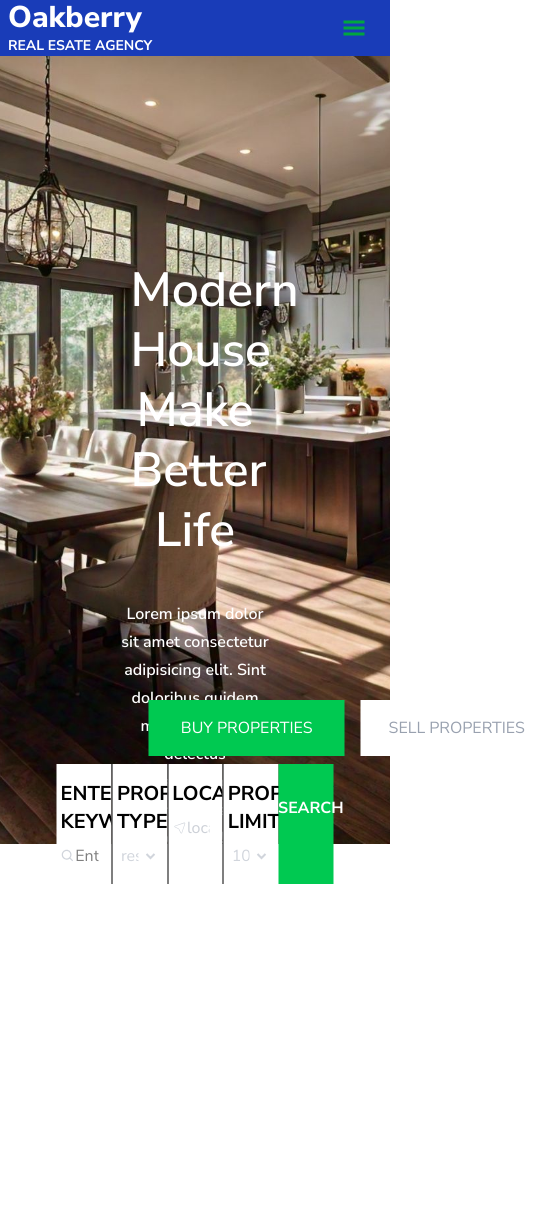
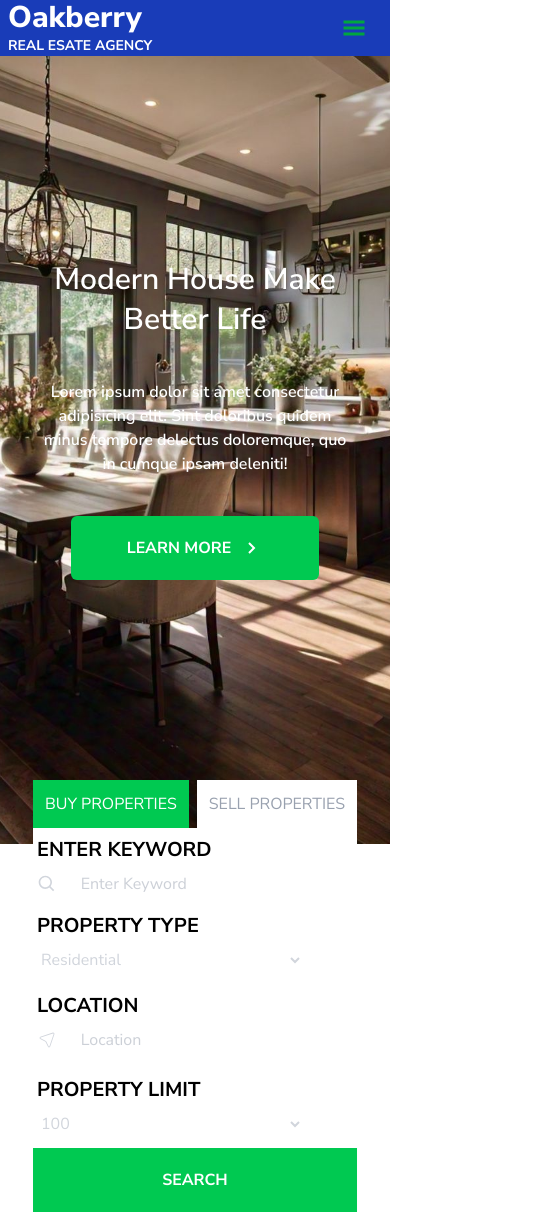
Before and after one commit to wetwan/real-esate, a React (Vite) app: page / in a window 390 px wide. Shown: the whole page, 553 px wide, since content can reach past the window. Before the commit the page ends 908 px from the top, so only its background shows below. Built offline with nearby package versions, Linux system fonts and the light colour scheme.

Commit message:
mobile resposive set for hero and search

```diff
--- a/src/components/Button.tsx
+++ b/src/components/Button.tsx
@@ -8,7 +8,7 @@ type Props = {
   className?: string;
   onClick?: (e: React.MouseEvent<HTMLButtonElement>) => void;
   disabled?: boolean;
-  arrow?: IconType; // Make arrow optional
+  arrow?: IconType;
 };
 
 const Button: React.FC<Props> = ({
--- a/src/components/Hero.tsx
+++ b/src/components/Hero.tsx
@@ -12,14 +12,14 @@ const Hero = () => {
           className=" bg-center bg-no-repeat bg-cover w-full h-dvh py-60"
           style={{ backgroundImage: `url(${assests.image})` }}
         >
-          <div className="w-3/6 mx-auto p-5 text-white ">
-            <h1 className="w-5/6 mx-auto text-5xl leading-15 font-semibold text-center">
+          <div className="lg:w-2/6 mx-auto p-5 text-white ">
+            <h1 className="w-5/6 mx-auto md:text-5xl text-3xl lg:leading-15 leading-10 font-semibold text-center">
               {" "}
               Let Your Home Be Unique & Stylist
             </h1>
             <p
               className="text-center mt-10
-             font-semibold leading-7"
+             font-semibold lg:leading-7 px-5"
             >
               Lorem ipsum dolor sit amet consectetur adipisicing elit. Sint
               doloribus quidem minus tempore delectus doloremque, quo in cumque
@@ -28,7 +28,7 @@ const Hero = () => {
             <Button
               arrow={BiChevronRight}
               text="learn more"
-              className="block px-20 py-5 bg-green-500 rounded-md uppercase font-bold mx-auto my-10"
+              className="block px-14 py-5 bg-green-500 rounded-md uppercase font-bold mx-auto my-10"
             />
           </div>
         </div>
@@ -36,13 +36,13 @@ const Hero = () => {
           className=" bg-center bg-no-repeat bg-cover w-full h-dvh py-60"
           style={{ backgroundImage: `url(${assests.image2})` }}
         >
-          <div className="w-3/6 mx-auto p-5 text-white ">
-            <h1 className="w-5/6 mx-auto text-5xl leading-15 font-semibold text-center">
+          <div className="lg:w-2/6 mx-auto p-5 text-white ">
+            <h1 className="w-5/6 mx-auto md:text-5xl text-3xl lg:leading-15 leading-10 font-semibold text-center">
               Modern House Make Better Life
             </h1>
             <p
               className="text-center mt-10
-             font-semibold leading-7"
+             font-semibold lg:leading-7 px-5"
             >
               Lorem ipsum dolor sit amet consectetur adipisicing elit. Sint
               doloribus quidem minus tempore delectus doloremque, quo in cumque
@@ -51,7 +51,7 @@ const Hero = () => {
             <Button
               arrow={BiChevronRight}
               text="learn more"
-              className="block px-20 py-5 bg-green-500 rounded-md uppercase font-bold mx-auto my-10"
+              className="block px-14 py-5 bg-green-500 rounded-md uppercase font-bold mx-auto my-10"
             />
           </div>
         </div>
@@ -59,13 +59,13 @@ const Hero = () => {
           className=" bg-center bg-no-repeat bg-cover w-full h-dvh py-60"
           style={{ backgroundImage: `url(${assests.image3})` }}
         >
-          <div className="w-3/6 mx-auto p-5 text-white ">
-            <h1 className="w-5/6 mx-auto  text-5xl leading-15 font-semibold text-center">
+          <div className="lg:w-2/6 mx-auto p-5 text-white ">
+            <h1 className="w-5/6 mx-auto  md:text-5xl text-3xl lg:leading-15 leading-10 font-semibold text-center">
               Your Property Is Our Priority
             </h1>
             <p
               className="text-center mt-10
-             font-semibold leading-7"
+             font-semibold lg:leading-7 px-5"
             >
               Lorem ipsum dolor sit amet consectetur adipisicing elit. Sint
               doloribus quidem minus tempore delectus doloremque, quo in cumque
@@ -74,7 +74,7 @@ const Hero = () => {
             <Button
               arrow={BiChevronRight}
               text="learn more"
-              className="block px-20 py-5 bg-green-500 rounded-md uppercase font-bold mx-auto my-10"
+              className="block px-14 py-5 bg-green-500 rounded-md uppercase font-bold mx-auto my-10"
             />
           </div>
         </div>
--- a/src/components/Navbar.tsx
+++ b/src/components/Navbar.tsx
@@ -13,7 +13,7 @@ const Navbar = () => {
   };
   const navigate = useNavigate();
   return (
-    <header className="w-full bg-black/20 max-lg:bg-blue-800">
+    <header className="w-full bg-black/20 max-lg:bg-blue-800 max-lg:fixed -top-0">
       <nav className="lg:w-5/6 w-full items-center justify-between lg:mx-auto  max-lg:px-2  flex">
         <div
           className="text-white font-bold cursor-pointer h-full"
@@ -53,7 +53,7 @@ const Navbar = () => {
             initial={{ y: -100, opacity: 0.2 }}
             animate={{ y: 0, opacity: 1 }}
             transition={{ duration: 0.2, ease: "easeOut" }}
-            className="fixed top-20 z-50  bottom-[300px]  w-full   left-0 right-0  transition-all duration-500 ease-linear  bg-blue-700"
+            className="fixed top-14 z-50  bottom-[300px]  w-full   left-0 right-0  transition-all duration-500 ease-linear  bg-blue-700"
             onClick={() => setIsOpen(!isOpen)}
           >
             <ul className="flex flex-col items-start py-5 px-10 uppercase text-white gap-5">
--- a/src/components/Search.tsx
+++ b/src/components/Search.tsx
@@ -6,14 +6,14 @@ const Search = () => {
   const [properties, setProperties] = useState("buy");
 
   return (
-    <div className=" w-5/6   mb-20 absolute -bottom-36 p-6 left-1/2 h- -translate-x-1/2">
-      <div className="w-2/6 py-2 mx-auto flex items-center justify-between gap-4 mb-0 text-white">
+    <div className=" lg:w-4/6 -z-50  px-2 mx-auto -mb-20 absolute lg:-bottom-36 -bottom-72 lg:p-6 left-1/2 -translate-x-1/2">
+      <div className="lg:w-2/6   mx-auto flex items-center justify-between md:gap-4 gap-2  mb-0 text-white">
         <button
           className={` ${
             properties === "buy"
               ? "bg-green-500 text-white"
               : "text-gray-400 bg-white"
-          }  px-8 block text-nowrap py-4 uppercase transition-colors duration-200`}
+          }  lg:px-8 px-3  text-nowrap md:py-4 py-3 uppercase transition-colors duration-200`}
           onClick={() => setProperties("buy")}
         >
           buy properties
@@ -23,14 +23,14 @@ const Search = () => {
             properties === "sell"
               ? "bg-green-500 text-white"
               : "text-gray-400 bg-white"
-          }  px-7 block text-nowrap py-4 uppercase transition-colors duration-200`}
+          }  lg:px-8 px-3  text-nowrap md:py-4 py-3 uppercase transition-colors duration-200`}
           onClick={() => setProperties("sell")}
         >
           sell properties
         </button>
       </div>
-      <form className=" mt-0 grid grid-cols-5 items-center justify-between ">
-        <div className="bg-white w-full h-full text-black flex flex-col py-4">
+      <form className=" mt-0 md:grid grid-cols-5 items-center justify-between ">
+        <div className="bg-white w-full h-full text-black flex flex-col md:py-4 py-2">
           <label
             className="font-bold text-black text-xl uppercase px-1"
             htmlFor="name"
@@ -42,26 +42,30 @@ const Search = () => {
             <input
               type="text"
               id="name"
-              className="w-5/6 border-none  outline-none"
+              className="w-5/6 capitalize border-none  outline-none placeholder-shown:text-gray-400"
               placeholder="Enter keyword"
             />
           </div>
         </div>
-        <div className="bg-white w-full h-full text-black flex flex-col py-4 border-l">
+        <div className="bg-white w-full h-full text-black flex flex-col md:py-4 py-2 lg:border-l">
           <label
             className="font-bold text-black text-xl uppercase px-1"
             htmlFor="type"
           >
             property type
           </label>
-          <select name="type" id=""className="px-1 mt-2  flex  w-5/6 items-center justify-between text-gray-300">
+          <select
+            name="type"
+            id=""
+            className="px-1 outline-none mt-2  flex  w-5/6 items-center justify-between capitalize text-gray-300"
+          >
             <option value="residential">residential</option>
             <option value="commercial">commercial</option>
             <option value="land">land</option>
             <option value="industrial">industrial</option>
           </select>
         </div>
-        <div className="bg-white text-black flex flex-col w-full h-full py-4 border-l">
+          <div className="bg-white text-black flex flex-col w-full h-full md:py-4 py-3 lg:border-l">
           <label
             className="font-bold text-black text-xl uppercase px-1"
             htmlFor="location"
@@ -73,19 +77,23 @@ const Search = () => {
             <input
               type="text"
               id="location"
-              className="w-5/6 border-none  outline-none placeholder-shown:text-gray-400"
+              className="w-5/6 capitalize border-none  outline-none placeholder-shown:text-gray-400"
               placeholder="location"
             />
           </div>
         </div>
-        <div className="bg-white text-black flex flex-col w-full h-full py-4 border-l">
+        <div className="bg-white text-black flex flex-col w-full h-full md:py-4 py-3 lg:border-l">
           <label
             className="font-bold text-black text-xl uppercase px-1"
             htmlFor="limit"
           >
             property limit
           </label>
-          <select name="limit" id="" className="px-1 mt-2  flex  w-5/6 items-center justify-between text-gray-300">
+          <select
+            name="limit"
+            id=""
+            className="px-1 capitalize mt-2 outline-none  flex  w-5/6 items-center justify-between text-gray-300"
+          >
             <option value="100">100</option>
             <option value="200">200</option>
             <option value="300">300</option>
@@ -104,7 +112,7 @@ const Search = () => {
             <option value="15000">15000</option>
           </select>
         </div>
-        <div className="bg-green-500 text-white flex flex-col w-full h-full text-center leading-22 font-bold uppercase ">
+        <div className="bg-green-500 text-white flex flex-col w-full h-full text-center py-5 lg:leading-22 font-bold uppercase ">
           search
         </div>
       </form>
```
